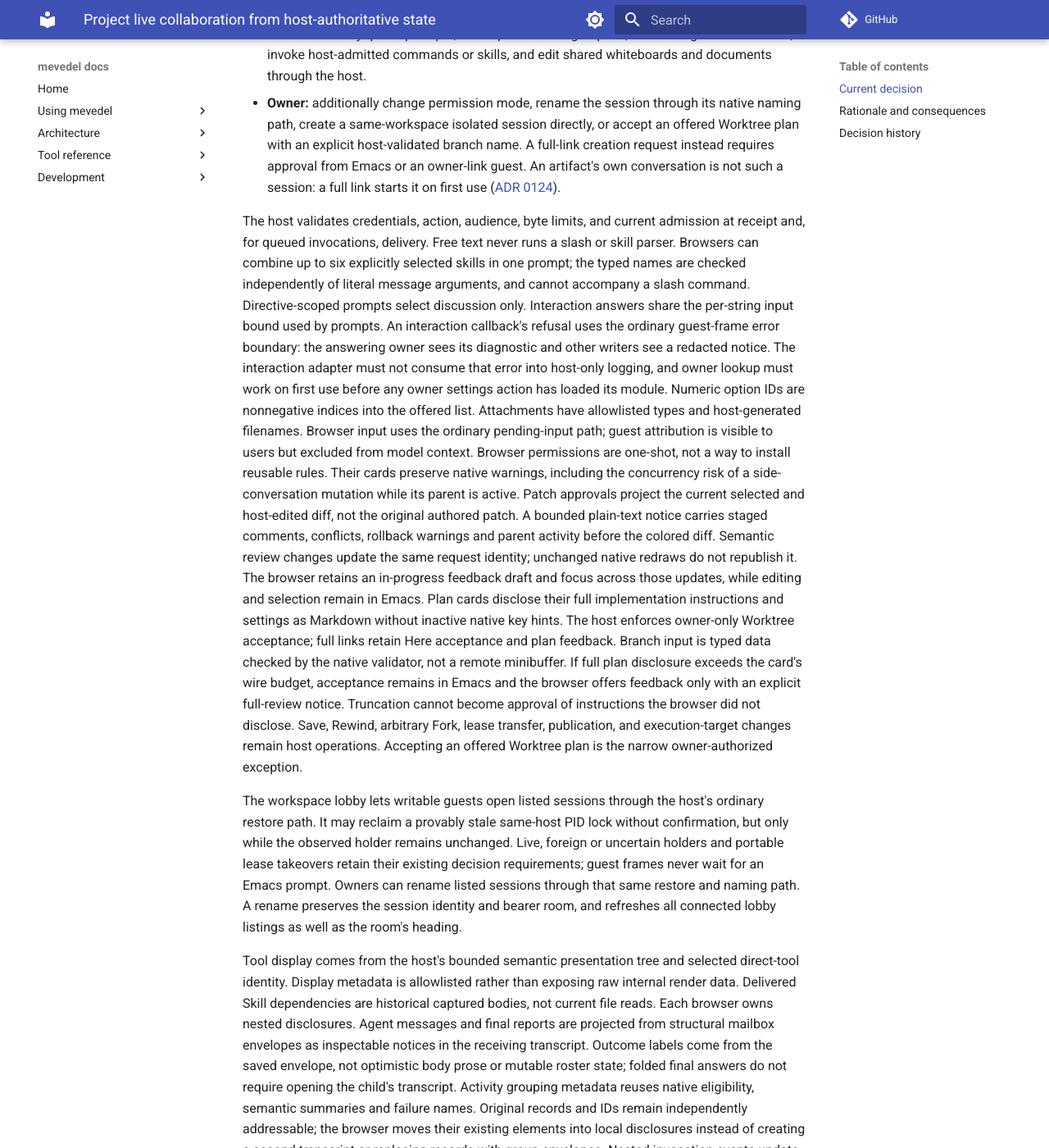
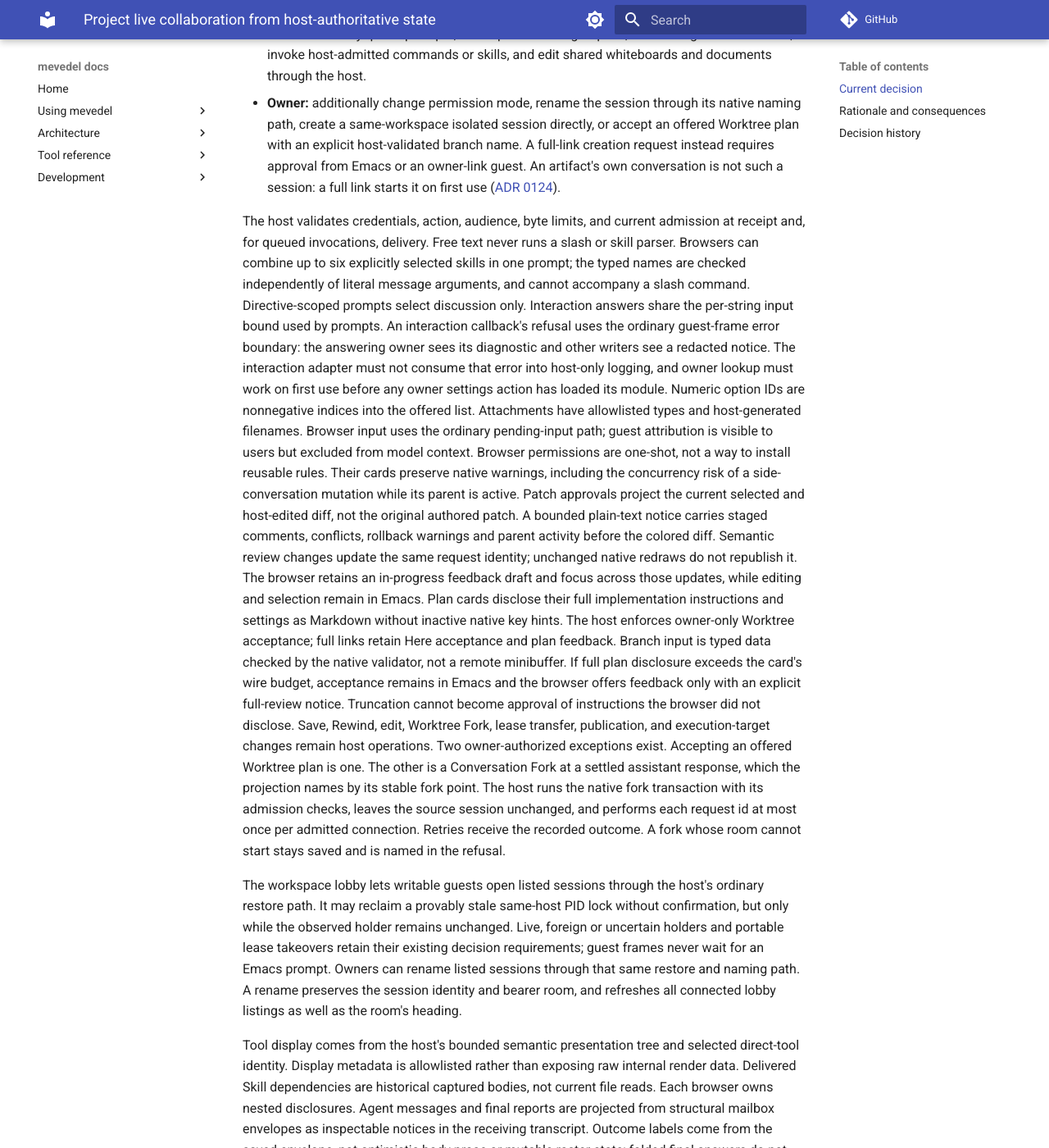
Before and after one commit to FrauH0lle/mevedel, an MkDocs documentation site: the page built from docs/adr/0099-project-live-collaboration-from-host-authoritative-state.md, in a window 1280 px wide and 1400 px high, scrolled down 698 px. Shown: the whole window at 82% size. Built offline with MkDocs 1.6.1 and Material for MkDocs 9.7.7, drawn with Linux system fonts in a browser that asks for light colours; comment, search, counter and statistics services are not loaded; some of the changed text lies outside the part shown.

Commit message:
ADR 0099: allow owner Conversation Fork from the browser
Amend the host-operations list: Conversation Fork at a settled response
joins Worktree plan acceptance as an owner-authorized exception, with a
dated history entry recording the choice and the review findings.

```diff
--- a/docs/adr/0099-project-live-collaboration-from-host-authoritative-state.md
+++ b/docs/adr/0099-project-live-collaboration-from-host-authoritative-state.md
@@ -63,9 +63,14 @@ input is typed data checked by the native validator, not a remote minibuffer.
 If full plan disclosure exceeds the card's wire budget, acceptance remains in
 Emacs and the browser offers feedback only with an explicit full-review notice.
 Truncation cannot become approval of instructions the browser did not disclose.
-Save, Rewind, arbitrary Fork, lease transfer, publication, and execution-target
-changes remain host operations. Accepting an offered Worktree plan is the narrow
-owner-authorized exception.
+Save, Rewind, edit, Worktree Fork, lease transfer, publication, and
+execution-target changes remain host operations. Two owner-authorized
+exceptions exist. Accepting an offered Worktree plan is one. The other is a
+Conversation Fork at a settled assistant response, which the projection names by
+its stable fork point. The host runs the native fork transaction with its
+admission checks, leaves the source session unchanged, and performs each request
+id at most once per admitted connection. Retries receive the recorded outcome.
+A fork whose room cannot start stays saved and is named in the refusal.
 
 The workspace lobby lets writable guests open listed sessions through the
 host's ordinary restore path. It may reclaim a provably stale same-host PID
@@ -322,3 +327,13 @@ The following changes belong to ADR 0099 unless another ID is named.
   now stays open, selected skills travel as an explicit name array, and the
   existing planner applies them together. Admission is checked for every name
   on receipt and delivery; pasted message tokens remain inert.
+- **Owner Conversation Fork, 2026-10-31:** the inbox asked for edit, rewind
+  and fork in the browser. Conversation Fork was chosen first: it never changes
+  the source session or its files and needs no confirmation of discarded
+  state, unlike Rewind and edit, which stay in Emacs. It is owner-only, like
+  creating a session outright. A review found that a 3-second duplicate window
+  let a replayed sealed frame, sent after the window or around another request,
+  create extra children. Request ids are now settled once per admitted
+  connection. A failed room start had also left the published child's buffer
+  live; the host now discards the live child but keeps the saved fork for the
+  owner who asked for it.
```
